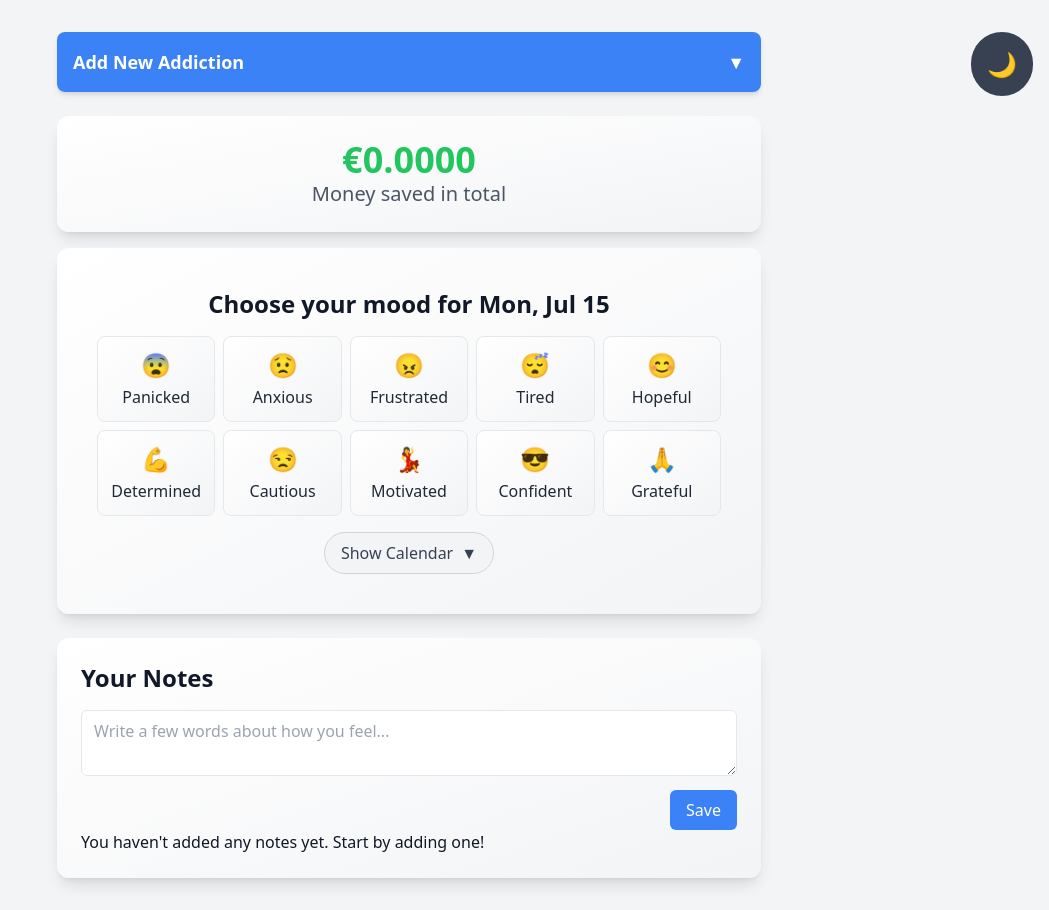
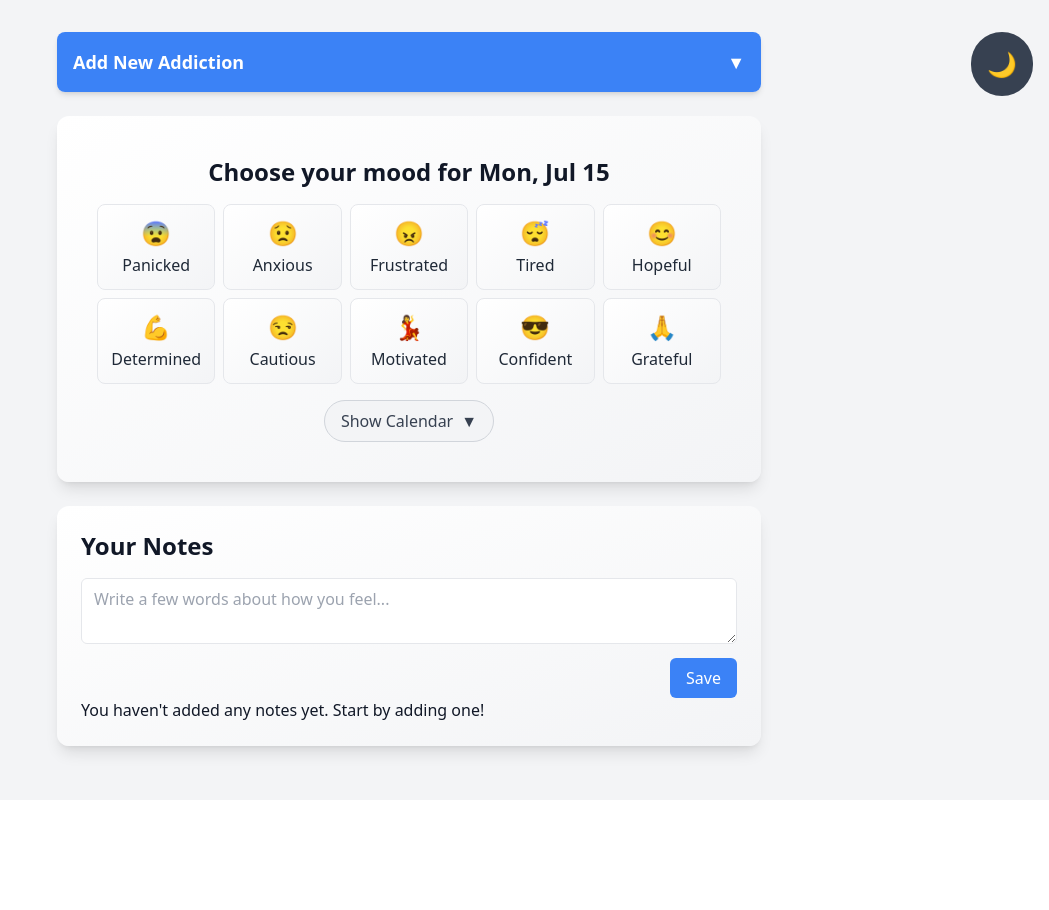
Before and after one commit to itsnibsi/putsi, a React (Vite) app: page / in a window 1280 px wide. Shown: the whole page, without its empty margins (231-1280 px from the left). After the commit the page ends 800 px from the top, so only its background shows below. Built offline with nearby package versions, Linux system fonts and the light colour scheme.

Commit message:
only show total money saved if more than 0
Signed-off-by: Nico Hämäläinen <nibsivaan@gmail.com>

```diff
--- a/src/components/AddictionList.tsx
+++ b/src/components/AddictionList.tsx
@@ -36,6 +36,8 @@ const AddictionList: React.FC = () => {
             <AddictionItem addiction={addiction} />
           </li>
         ))}
+        {
+          addictions.length > 0 && (
             <li>
               <div className="bg-gradient-to-br from-white to-gray-100 dark:from-gray-800 dark:to-gray-900 rounded-xl shadow-lg hover:shadow-xl transition-all duration-300 overflow-hidden p-6">
                 <div className="text-center">
@@ -46,6 +48,8 @@ const AddictionList: React.FC = () => {
                 </div>
               </div>
             </li>
+          )
+        }
       </ul>
     </div>
   );
```
Lines whose indentation alone changed are shown as unchanged.
